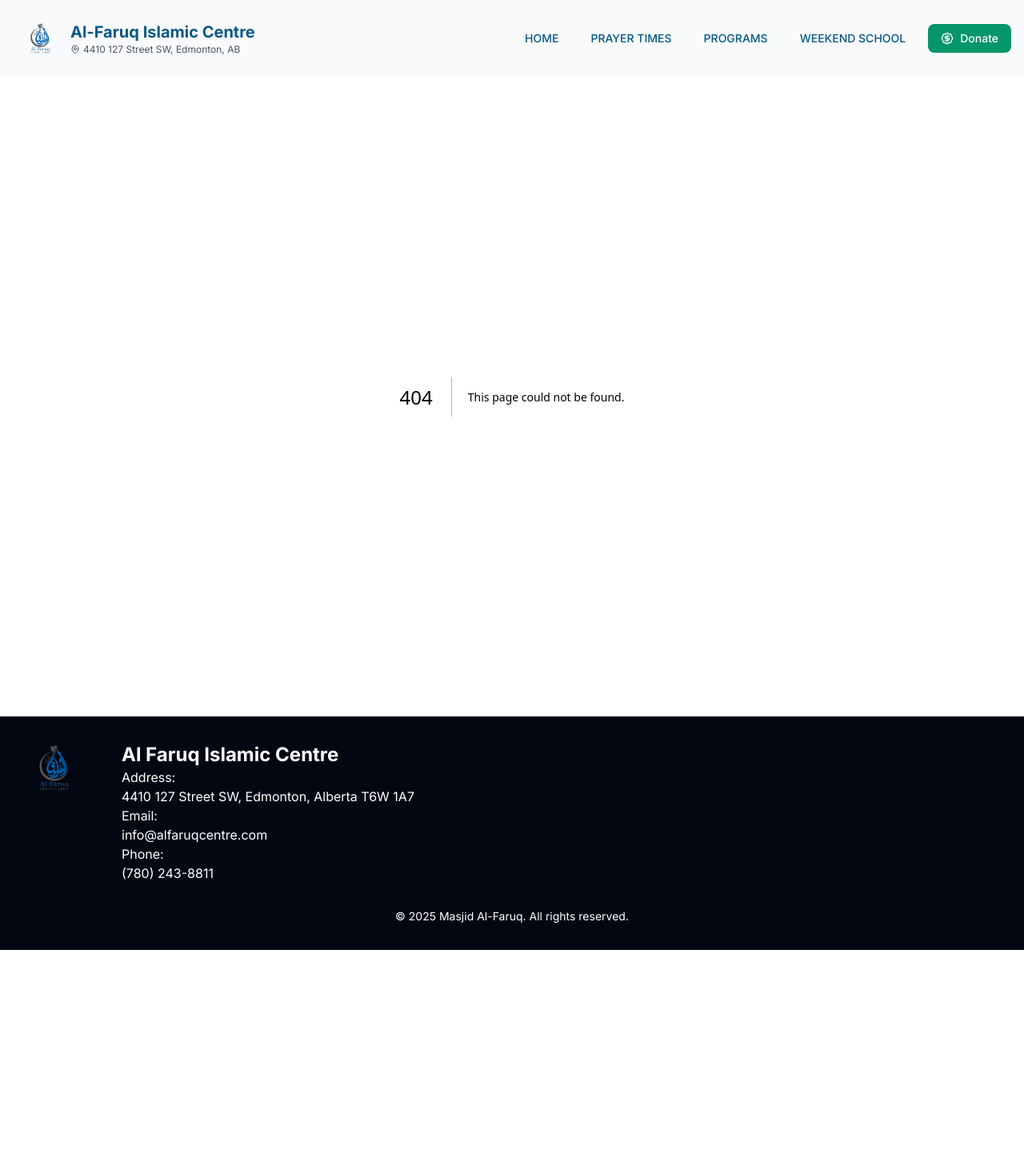
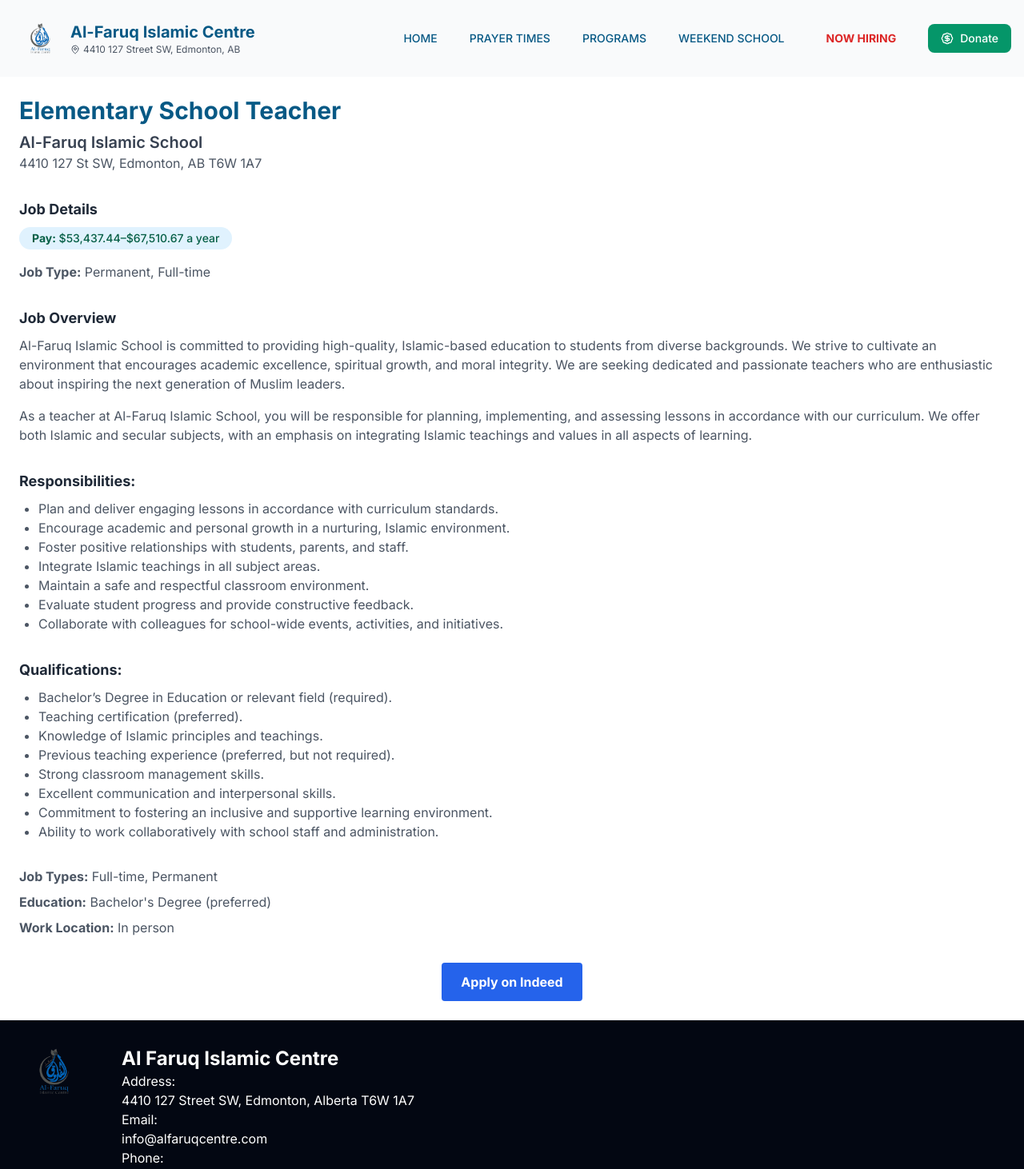
Before and after one commit to angularbrackets-web/alfaruqcentre, a Next.js app: page /nowhiring in a window 1280 px wide. Before the commit this address had no page. Shown: the top 1462 px of the page at 80% size. Before the commit the page ends 1188 px from the top, so only its background shows below. Built offline with nearby package versions, Linux system fonts and the light colour scheme.

Commit message:
added job opening

```diff
--- a/app/components/HeroSectionTable.tsx
+++ b/app/components/HeroSectionTable.tsx
@@ -129,6 +129,20 @@ const ContentBlock: React.FC<{
 const HeroSectionTable = () => {
   const contentBlocks = useMemo<ContentBlockType[]>(
     () => [
+
+      {
+        type: "image",
+        pretitle: "",
+        title: "",
+        introduction: null,
+        description: (
+          <div className="mt-32">
+            <Image src="/EidAlFitrPrayer2025.jpeg" alt="" className="w-full" width={400} height={400} />
+          </div>
+        ), // or you can pass JSX here if needed
+        imageSrc: "",
+        duration: 15000,
+      },
       {
         type: "image",
         pretitle: "",
--- a/app/components/Navbar.tsx
+++ b/app/components/Navbar.tsx
@@ -80,6 +80,12 @@ const Navbar = () => {
             <NavLink href="/prayertimes">PRAYER TIMES</NavLink>
             <NavLink href="/programs">PROGRAMS</NavLink>
             <NavLink href="/weekendschool">WEEKEND SCHOOL</NavLink>
+            <NavLink href="/nowhiring">
+  <span className="px-3 py-2 text-sm font-bold text-red-600 hover:text-red-500 hover:underline transition-colors relative group">
+    NOW HIRING
+  </span>
+</NavLink>
+
             <DonateButton />
           </div>
 
@@ -142,6 +148,12 @@ const Navbar = () => {
             <MobileNavLink href="/weekendschool" onClick={() => setMobileMenuOpen(false)}>
               Weekend School
             </MobileNavLink>
+            <MobileNavLink href="/nowhiring" onClick={() => setMobileMenuOpen(false)}>
+  <span className="text-lg font-bold text-red-600 hover:text-red-500 transition-colors">
+    Now Hiring
+  </span>
+</MobileNavLink>
+
             <div className="pt-4">
               <DonateButton mobile />
             </div>
--- /dev/null
+++ b/app/nowhiring/page.tsx
@@ -0,0 +1,97 @@
+"use client";
+import React from "react";
+
+const NowHiring = () => {
+  return (
+    <div className="container mx-auto p-6">
+      {/* Header Section */}
+      <header className="mb-8">
+        <h1 className="text-3xl font-bold text-sky-800 mb-2">
+          Elementary School Teacher
+        </h1>
+        <h2 className="text-xl font-semibold text-gray-700">
+          Al-Faruq Islamic School
+        </h2>
+        <p className="text-gray-600">4410 127 St SW, Edmonton, AB T6W 1A7</p>
+      </header>
+
+      {/* Job Details Section */}
+      <section className="mb-8">
+        <h3 className="text-lg font-bold text-gray-800 mb-2">Job Details</h3>
+        <div className="inline-block px-4 py-1 mb-4 bg-sky-100 text-emerald-800 rounded-full text-sm font-medium">
+        <strong>Pay:</strong> $53,437.44–$67,510.67 a year
+        </div>
+        <p className="text-gray-600">
+          <strong>Job Type:</strong> Permanent, Full-time
+        </p>
+      </section>
+
+      {/* Job Overview Section */}
+      <section className="mb-8">
+        <h3 className="text-lg font-bold text-gray-800 mb-2">Job Overview</h3>
+        <p className="text-gray-600 mb-4">
+          Al-Faruq Islamic School is committed to providing high-quality, Islamic-based education to students from diverse backgrounds. We strive to cultivate an environment that encourages academic excellence, spiritual growth, and moral integrity. We are seeking dedicated and passionate teachers who are enthusiastic about inspiring the next generation of Muslim leaders.
+        </p>
+        <p className="text-gray-600">
+          As a teacher at Al-Faruq Islamic School, you will be responsible for planning, implementing, and assessing lessons in accordance with our curriculum. We offer both Islamic and secular subjects, with an emphasis on integrating Islamic teachings and values in all aspects of learning.
+        </p>
+      </section>
+
+      {/* Responsibilities Section */}
+      <section className="mb-8">
+        <h3 className="text-lg font-bold text-gray-800 mb-2">Responsibilities:</h3>
+        <ul className="list-disc ml-6 text-gray-600">
+          <li>Plan and deliver engaging lessons in accordance with curriculum standards.</li>
+          <li>Encourage academic and personal growth in a nurturing, Islamic environment.</li>
+          <li>Foster positive relationships with students, parents, and staff.</li>
+          <li>Integrate Islamic teachings in all subject areas.</li>
+          <li>Maintain a safe and respectful classroom environment.</li>
+          <li>Evaluate student progress and provide constructive feedback.</li>
+          <li>Collaborate with colleagues for school-wide events, activities, and initiatives.</li>
+        </ul>
+      </section>
+
+      {/* Qualifications Section */}
+      <section className="mb-8">
+        <h3 className="text-lg font-bold text-gray-800 mb-2">Qualifications:</h3>
+        <ul className="list-disc ml-6 text-gray-600">
+          <li>Bachelor’s Degree in Education or relevant field (required).</li>
+          <li>Teaching certification (preferred).</li>
+          <li>Knowledge of Islamic principles and teachings.</li>
+          <li>Previous teaching experience (preferred, but not required).</li>
+          <li>Strong classroom management skills.</li>
+          <li>Excellent communication and interpersonal skills.</li>
+          <li>Commitment to fostering an inclusive and supportive learning environment.</li>
+          <li>Ability to work collaboratively with school staff and administration.</li>
+        </ul>
+      </section>
+
+      {/* Additional Details Section */}
+      <section className="mb-8">
+        <p className="text-gray-600 mb-2">
+          <strong>Job Types:</strong> Full-time, Permanent
+        </p>
+        <p className="text-gray-600 mb-2">
+          <strong>Education:</strong> Bachelor&apos;s Degree (preferred)
+        </p>
+        <p className="text-gray-600">
+          <strong>Work Location:</strong> In person
+        </p>
+      </section>
+
+      {/* Call-to-Action Button */}
+      <div className="text-center">
+        <a
+          href="https://ca.indeed.com/viewjob?jk=86676fea6f3348da"
+          target="_blank"
+          rel="noopener noreferrer"
+          className="inline-block bg-blue-600 hover:bg-blue-700 text-white font-bold py-3 px-6 rounded transition-colors"
+        >
+          Apply on Indeed
+        </a>
+      </div>
+    </div>
+  );
+};
+
+export default NowHiring;
```
Also changed, not shown: public/EidAlFitrPrayer2025.jpeg (added).
